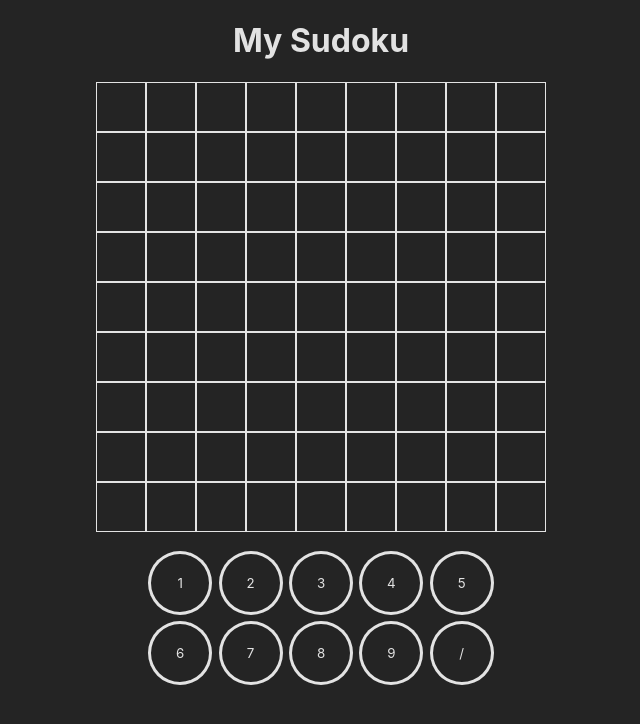
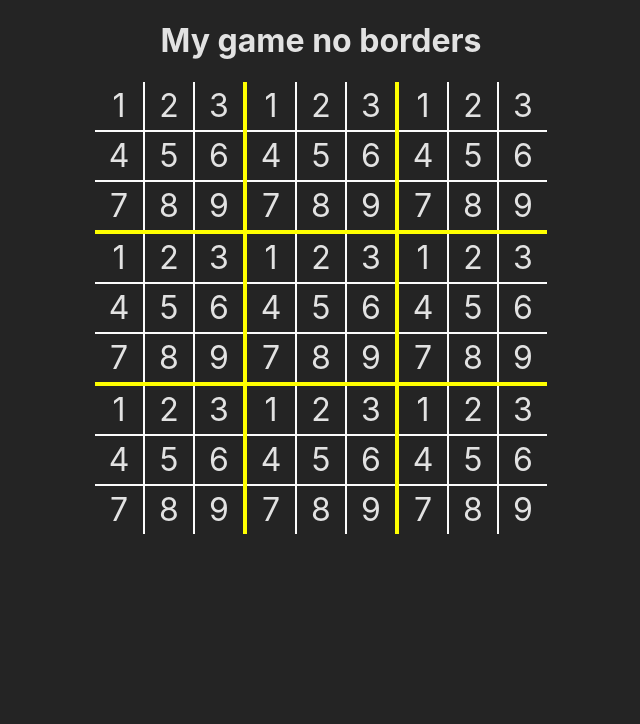
Before and after one commit to SeanBlair/sudoku, a Svelte app: page / in a window 1280 px wide. Shown: the top 724 px of the page, without its empty margins (319-959 px from the left). Built offline with nearby package versions, Linux system fonts and the light colour scheme.

Commit message:
POC grid without borders

```diff
--- a/src/App.svelte
+++ b/src/App.svelte
@@ -1,7 +1,17 @@
 <script>
   import Sudoku from './lib/Sudoku.svelte';
+  import SudokuGrid from './lib/SudokuGrid.svelte';
+  import GridNoBorders from './lib/GridNoBorders.svelte';
+  import GameNoBorders from './lib/GameNoBorders.svelte';
 </script>
 
 <main>
-  <Sudoku />
+
+  <!-- <Sudoku /> -->
+
+  <!-- <SudokuGrid /> -->
+
+  <!-- <GridNoBorders /> -->
+
+  <GameNoBorders />
 </main>
--- /dev/null
+++ b/src/lib/GameNoBorders.svelte
@@ -0,0 +1,46 @@
+<script>
+  import GridNoBorders from "./GridNoBorders.svelte";
+</script>
+
+<h1>My game no borders</h1>
+<div class="container">
+  <GridNoBorders />
+  <div class="vertical-divider"></div>
+  <GridNoBorders />
+  <div class="vertical-divider"></div>
+  <GridNoBorders />
+  <div class="horizontal-divider"></div>
+  <GridNoBorders />
+  <div class="vertical-divider"></div>
+  <GridNoBorders />
+  <div class="vertical-divider"></div>
+  <GridNoBorders />
+  <div class="horizontal-divider"></div>
+  <GridNoBorders />
+  <div class="vertical-divider"></div>
+  <GridNoBorders />
+  <div class="vertical-divider"></div>
+  <GridNoBorders />
+</div>
+
+<style>
+  .container {
+    display: grid;
+    grid-template-columns: 1fr 4px 1fr 4px 1fr;
+    grid-template-rows: 1fr 4px 1fr 4px 1fr;
+    width: fit-content;
+    margin: 0 auto;
+  }
+
+  .horizontal-divider {
+    grid-column: 1 / 6;
+    border: solid 2px yellow;
+    background-color: yellow;
+  }
+
+  .vertical-divider {
+    border: solid 2px yellow;
+    background-color: yellow;
+  }
+
+</style>
--- /dev/null
+++ b/src/lib/GridNoBorders.svelte
@@ -0,0 +1,52 @@
+<div class="container">
+  <div class="cell">1</div>
+  <div class="vertical-divider"></div>
+  <div class="cell">2</div>
+  <div class="vertical-divider"></div>
+  <div class="cell">3</div>
+  <div class="horizontal-divider"></div>
+  <div class="cell">4</div>
+  <div class="vertical-divider"></div>
+  <div class="cell">5</div>
+  <div class="vertical-divider"></div>
+  <div class="cell">6</div>
+  <div class="horizontal-divider"></div>
+  <div class="cell">7</div>
+  <div class="vertical-divider"></div>
+  <div class="cell">8</div>
+  <div class="vertical-divider"></div>
+  <div class="cell">9</div>
+</div>
+
+<style>
+  .container {
+    display: grid;
+    grid-template-columns: 1fr 2px 1fr 2px 1fr;
+    grid-template-rows: 1fr 2px 1fr 2px 1fr;
+    width: fit-content;
+    margin: 0 auto;
+  }
+
+  .cell {
+    width: 3rem;
+    height: 3rem;
+
+    font-size: 2rem;
+
+    display: flex;
+    justify-content: center;
+    align-items: center;
+  }
+
+  .horizontal-divider {
+    grid-column: 1 / 6;
+    border: solid 1px;
+    background-color: rgba(255, 255, 255, 0.87);
+  }
+
+  .vertical-divider {
+    border: solid 1px;
+    background-color: rgba(255, 255, 255, 0.87);
+  }
+
+</style>
--- /dev/null
+++ b/src/lib/SudokuGrid.svelte
@@ -0,0 +1,40 @@
+<script>
+    import { each } from "svelte/internal";
+
+
+  let nine = [1, 2, 3, 4, 5, 6, 7, 8, 9];
+</script>
+
+<h1>My Sudoku Grid</h1>
+<div class="board">
+  {#each nine as group}
+    <div class="group">
+      {#each nine as cell}
+        <div class="cell">{cell}</div>
+      {/each}
+    </div>
+  {/each}
+</div>
+
+<style>
+  .board, .group {
+    display: grid;
+    grid-template-columns: repeat(3, 1fr);
+    border: 2px solid;
+    width: fit-content;
+  }
+
+  .cell {
+    border: 1px solid;
+    width: 3rem;
+    height: 3rem;
+
+    font-size: 2rem;
+
+    display: flex;
+    justify-content: center;
+    align-items: center;
+  }
+
+
+</style>
```
